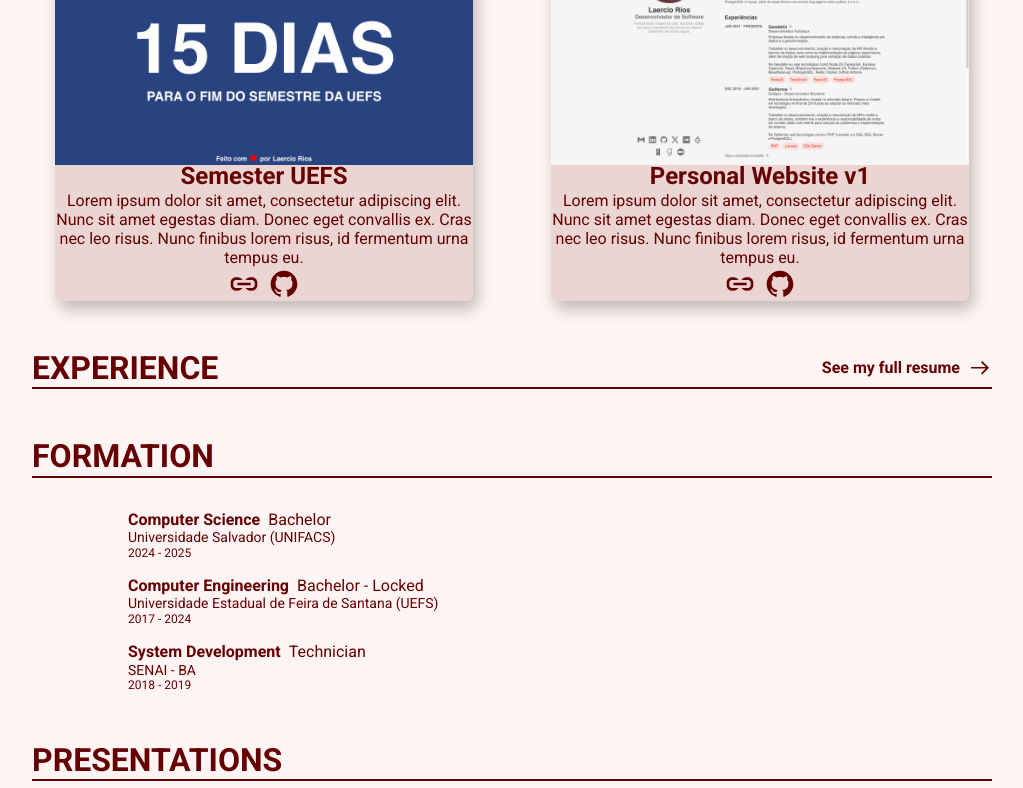
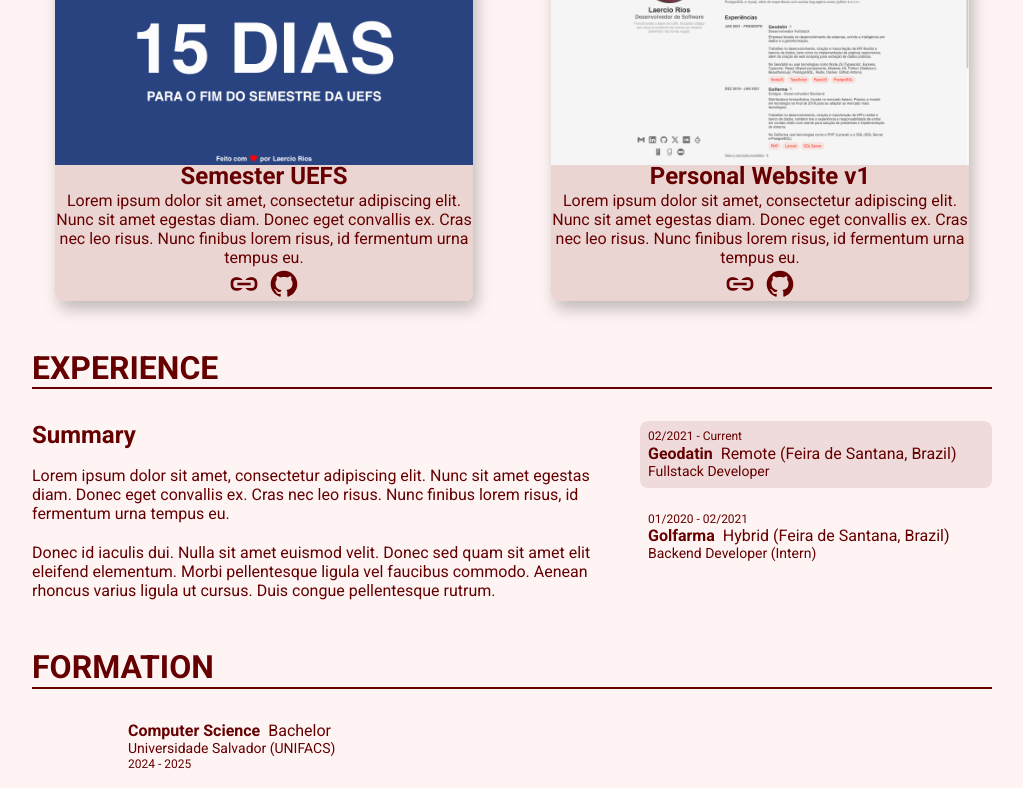
Before and after one commit to LaercioSR/portfolio-v2, a Next.js app: page / in a window 1280 px wide. Shown: the part 1293-2081 px from the top of the page, without its empty margins (128-1151 px from the left). Built offline with nearby package versions, Linux system fonts and the light colour scheme.

Commit message:
feat(home): add experience in home

```diff
--- a/src/app/components/ExperienceCard/index.tsx
+++ b/src/app/components/ExperienceCard/index.tsx
@@ -0,0 +1,64 @@
+import { useTranslation } from "react-i18next";
+
+import ArrowDownSvg from "../../assets/icons/arrow-down.svg";
+import ArrowUpSvg from "../../assets/icons/arrow-up.svg";
+import Typography from "../Typography";
+import styles from "./styles.module.css";
+
+interface ExperienceCardProps {
+  title: string;
+  company: string;
+  startDate: Date;
+  endDate?: Date;
+  active?: boolean;
+  hasOpenIcon?: boolean;
+  onClick?: () => void;
+}
+
+export default function ExperienceCard({
+  title,
+  company,
+  startDate,
+  endDate,
+  active,
+  hasOpenIcon,
+  onClick,
+}: ExperienceCardProps) {
+  const { t, i18n } = useTranslation();
+
+  const startDateFormatted = new Intl.DateTimeFormat(i18n.language, {
+    month: "2-digit",
+    year: "numeric",
+  }).format(startDate);
+  const endDateFormatted = endDate
+    ? new Intl.DateTimeFormat(i18n.language, {
+        month: "2-digit",
+        year: "numeric",
+      }).format(endDate)
+    : t(`general.current.label`);
+
+  return (
+    <li
+      className={`${styles["experience"]} ${active ? styles["experience--active"] : ""}`}
+      onClick={onClick}
+    >
+      <div className={styles["experience-content"]}>
+        <Typography variant="caption2">{`${startDateFormatted} - ${endDateFormatted}`}</Typography>
+        <div className={styles["experience-company"]}>
+          <Typography variant="body1">{company}</Typography>
+          <Typography variant="body2">
+            {t(`data.experiences.${title}.location.label`)}
+          </Typography>
+        </div>
+        <Typography variant="body3">
+          {t(`data.experiences.${title}.position.label`)}
+        </Typography>
+      </div>
+      {hasOpenIcon && (
+        <div className={styles["experience-open_icon"]}>
+          {active ? <ArrowUpSvg /> : <ArrowDownSvg />}
+        </div>
+      )}
+    </li>
+  );
+}
--- a/src/app/components/ExperienceCard/styles.module.css
+++ b/src/app/components/ExperienceCard/styles.module.css
@@ -0,0 +1,37 @@
+.experience {
+  width: 100%;
+  padding: 0.5rem;
+  border-radius: 0.5rem;
+  display: flex;
+  align-items: center;
+  cursor: pointer;
+}
+
+.experience--active {
+  background-color: var(--primary-transparent);
+}
+
+.experience-content {
+  width: 100%;
+  display: flex;
+  flex-direction: column;
+  align-items: flex-start;
+}
+
+.experience-company {
+  display: flex;
+  align-items: center;
+  gap: 0.5rem;
+}
+
+.experience-open_icon {
+  width: 2.5rem;
+  height: 2.5rem;
+  display: flex;
+  align-items: center;
+  justify-content: center;
+}
+
+.experience-open_icon svg path {
+  fill: var(--primary);
+}
--- a/src/app/globals.css
+++ b/src/app/globals.css
@@ -4,6 +4,7 @@
   --tertiary: #e88d8d;
   --background: #fff4f4;
   --home: #ebd5d2;
+  --primary-transparent: #6600001a;
 
   --shadow: 4px 8px 16px 0px rgba(0, 0, 0, 0.25);
 
@@ -16,6 +17,7 @@
   --tertiary: #804646;
   --background: #120000;
   --home: #400000;
+  --primary-transparent: #fefefe1a;
 }
 
 * {
--- a/src/app/i18n/locales/en.json
+++ b/src/app/i18n/locales/en.json
@@ -8,7 +8,12 @@
     }
   },
   "profile": {
-    "role": "Software Engineer"
+    "position": "Software Engineer"
+  },
+  "general": {
+    "current": {
+      "label": "Current"
+    }
   },
   "components": {
     "buyMeACoffee": {
@@ -84,7 +89,7 @@
     },
     "experiences": {
       "geodatin": {
-        "role": {
+        "position": {
           "label": "Fullstack Developer"
         },
         "location": {
@@ -95,11 +100,11 @@
         }
       },
       "golfarma": {
-        "role": {
+        "position": {
           "label": "Backend Developer (Intern)"
         },
         "location": {
-          "label": "Remote/On-site (Feira de Santana, Brazil)"
+          "label": "Hybrid (Feira de Santana, Brazil)"
         },
         "description": {
           "label": "Lorem ipsum dolor sit amet, consectetur adipiscing elit. Nunc sit amet egestas diam. Donec eget convallis ex. Cras nec leo risus. Nunc finibus lorem risus, id fermentum urna tempus eu.\n\nDonec id iaculis dui. Nulla sit amet euismod velit. Donec sed quam sit amet elit eleifend elementum. Morbi pellentesque ligula vel faucibus commodo. Aenean rhoncus varius ligula ut cursus. Duis congue pellentesque rutrum."
--- a/src/app/i18n/locales/pt.json
+++ b/src/app/i18n/locales/pt.json
@@ -8,7 +8,12 @@
     }
   },
   "profile": {
-    "role": "Desenvolvedor de Software"
+    "position": "Desenvolvedor de Software"
+  },
+  "general": {
+    "current": {
+      "label": "Atual"
+    }
   },
   "components": {
     "buyMeACoffee": {
@@ -84,25 +89,25 @@
     },
     "experiences": {
       "geodatin": {
-        "role": {
+        "position": {
           "label": "Desenvolvedor Fullstack"
         },
         "location": {
           "label": "Remoto (Feira de Santana - BA)"
         },
         "description": {
-          "label": "Lorem ipsum dolor sit amet, consectetur adipiscing elit. Nunc sit amet egestas diam. Donec eget convallis ex. Cras nec leo risus. Nunc finibus lorem risus, id fermentum urna tempus eu.\n\nDonec id iaculis dui. Nulla sit amet euismod velit. Donec sed quam sit amet elit eleifend elementum. Morbi pellentesque ligula vel faucibus commodo. Aenean rhoncus varius ligula ut cursus. Duis congue pellentesque rutrum."
+          "label": "Geodatin - Lorem ipsum dolor sit amet, consectetur adipiscing elit. Nunc sit amet egestas diam. Donec eget convallis ex. Cras nec leo risus. Nunc finibus lorem risus, id fermentum urna tempus eu.\n\nDonec id iaculis dui. Nulla sit amet euismod velit. Donec sed quam sit amet elit eleifend elementum. Morbi pellentesque ligula vel faucibus commodo. Aenean rhoncus varius ligula ut cursus. Duis congue pellentesque rutrum."
         }
       },
       "golfarma": {
-        "role": {
+        "position": {
           "label": "Desenvolvedor Backend (Estágio)"
         },
         "location": {
-          "label": "Remoto/Presencial (Feira de Santana - BA)"
+          "label": "Híbrido (Feira de Santana - BA)"
         },
         "description": {
-          "label": "Lorem ipsum dolor sit amet, consectetur adipiscing elit. Nunc sit amet egestas diam. Donec eget convallis ex. Cras nec leo risus. Nunc finibus lorem risus, id fermentum urna tempus eu.\n\nDonec id iaculis dui. Nulla sit amet euismod velit. Donec sed quam sit amet elit eleifend elementum. Morbi pellentesque ligula vel faucibus commodo. Aenean rhoncus varius ligula ut cursus. Duis congue pellentesque rutrum."
+          "label": "Golfarma - Lorem ipsum dolor sit amet, consectetur adipiscing elit. Nunc sit amet egestas diam. Donec eget convallis ex. Cras nec leo risus. Nunc finibus lorem risus, id fermentum urna tempus eu.\n\nDonec id iaculis dui. Nulla sit amet euismod velit. Donec sed quam sit amet elit eleifend elementum. Morbi pellentesque ligula vel faucibus commodo. Aenean rhoncus varius ligula ut cursus. Duis congue pellentesque rutrum."
         }
       }
     },
--- a/src/app/page.module.css
+++ b/src/app/page.module.css
@@ -224,6 +224,54 @@
   }
 }
 
+.experience-content {
+  display: none;
+
+  @media (min-width: 1024px) {
+    display: flex;
+    gap: 2rem;
+  }
+}
+
+.experience-summary {
+  width: 100%;
+  display: flex;
+  flex-direction: column;
+  gap: 1rem;
+}
+
+.experience-summary h4,
+.experience-summary p {
+  text-align: left;
+}
+
+.experience-list {
+  min-width: 22rem;
+  list-style-type: none;
+  display: flex;
+  flex-direction: column;
+  gap: 1rem;
+}
+
+.experience-nested_list {
+  list-style-type: none;
+  display: flex;
+  flex-direction: column;
+  gap: 1rem;
+
+  @media (min-width: 1024px) {
+    display: none;
+  }
+}
+.experience-nested_list li {
+  border-radius: 0.5rem;
+  background-color: var(--primary-transparent);
+}
+
+.experience-nested_list li > p {
+  padding: 0.5rem;
+}
+
 .formation-list {
   list-style-type: none;
   width: 100%;
--- a/src/app/page.tsx
+++ b/src/app/page.tsx
@@ -1,22 +1,25 @@
 "use client";
 import "./i18n";
 import Image from "next/image";
-import Link from "next/link";
+// import Link from "next/link";
+import { useMemo, useState } from "react";
 import { useTranslation } from "react-i18next";
 
 import ArrowDownIcon from "./assets/icons/arrow-down.svg";
-import ArrowRight from "./assets/icons/arrow-right-alt.svg";
+// import ArrowRight from "./assets/icons/arrow-right-alt.svg";
 import EmailIcon from "./assets/icons/email-logo.svg";
 import GithubIcon from "./assets/icons/github-logo.svg";
 import LinkedinIcon from "./assets/icons/linkedin-logo.svg";
 import Logo from "./assets/logo.svg";
 import profileImg from "./assets/profile.png";
+import ExperienceCard from "./components/ExperienceCard";
 import Footer from "./components/Footer";
 import FormationCard from "./components/FormationCard";
 import Header from "./components/Header";
 import PresentationCard from "./components/PresentationCard";
 import ProjectCard from "./components/ProjectCard";
 import Typography from "./components/Typography";
+import { experiences } from "./data/experiences";
 import { formations } from "./data/formations";
 import { presentations } from "./data/presentations";
 import { projects } from "./data/projects";
@@ -25,8 +28,34 @@ import { GITHUB_LINK, EMAIL_LINK, LINKEDIN_LINK } from "./utils/contrants";
 
 export default function Home() {
   const { t } = useTranslation();
+  const { innerWidth: windowWidth } = window;
 
   const projectsHighlighted = projects.filter((project) => project.highlight);
+  const [experiencesWithActive, setExperiencesWithActive] = useState(
+    experiences.map((experience, index) => ({
+      ...experience,
+      active: index === 0 && windowWidth > 1024,
+    })),
+  );
+
+  const activeExperienceSummary = useMemo(() => {
+    const activeExperience = experiencesWithActive.find(
+      (experience) => experience.active,
+    );
+    return activeExperience
+      ? t(`data.experiences.${activeExperience.title}.description.label`)
+      : "";
+  }, [experiencesWithActive, t]);
+
+  function handleActiveExperienceChange(title: string) {
+    const updatedExperiences = experiencesWithActive.map((experience) => ({
+      ...experience,
+      active:
+        experience.title === title &&
+        (!experience.active || windowWidth > 1024),
+    }));
+    setExperiencesWithActive(updatedExperiences);
+  }
 
   return (
     <main className={styles.home}>
@@ -36,7 +65,7 @@ export default function Home() {
           <Logo className={styles["home-intro_section-logo"]} />
           <div className={styles["home-intro_section-title"]}>
             <Typography variant="h1">Laercio Rios</Typography>
-            <Typography variant="h2">{t("profile.role")}</Typography>
+            <Typography variant="h2">{t("profile.position")}</Typography>
           </div>
           <ul className={styles["home-intro_section-networks"]}>
             <li>
@@ -80,12 +109,12 @@ export default function Home() {
             <Typography variant="h3">
               {t("pages.home.projects.title.label")}
             </Typography>
-            <Link href="/projects">
+            {/* <Link href="/projects">
               <Typography variant="body1">
                 {t("pages.home.projects.seeMore.label")}
               </Typography>
               <ArrowRight />
-            </Link>
+            </Link> */}
           </div>
           <ul className={styles["projects-list"]}>
             {projectsHighlighted.map((project) => (
@@ -106,12 +135,55 @@ export default function Home() {
             <Typography variant="h3">
               {t("pages.home.experience.title.label")}
             </Typography>
-            <Link href="/">
+            {/* <Link href="/">
               <Typography variant="body1">
                 {t("pages.home.experience.seeMore.label")}
               </Typography>
               <ArrowRight />
-            </Link>
+            </Link> */}
+          </div>
+          <ul className={styles["experience-nested_list"]}>
+            {experiencesWithActive.map((experience) => (
+              <li key={experience.title}>
+                <ExperienceCard
+                  title={experience.title}
+                  company={experience.company}
+                  startDate={experience.startDate}
+                  endDate={experience.endDate}
+                  active={experience.active}
+                  hasOpenIcon
+                  onClick={() => handleActiveExperienceChange(experience.title)}
+                />
+                {experience.active && (
+                  <Typography variant="body2">
+                    {t(
+                      `data.experiences.${experience.title}.description.label`,
+                    )}
+                  </Typography>
+                )}
+              </li>
+            ))}
+          </ul>
+          <div className={styles["experience-content"]}>
+            <div className={styles["experience-summary"]}>
+              <Typography variant="h4">
+                {t("pages.home.experience.summary.label")}
+              </Typography>
+              <Typography variant="body2">{activeExperienceSummary}</Typography>
+            </div>
+            <ul className={styles["experience-list"]}>
+              {experiencesWithActive.map((experience) => (
+                <ExperienceCard
+                  key={experience.title}
+                  title={experience.title}
+                  company={experience.company}
+                  startDate={experience.startDate}
+                  endDate={experience.endDate}
+                  active={experience.active}
+                  onClick={() => handleActiveExperienceChange(experience.title)}
+                />
+              ))}
+            </ul>
           </div>
         </div>
       </section>
```
Also changed, not shown: src/app/assets/icons/arrow-up.svg (added).
